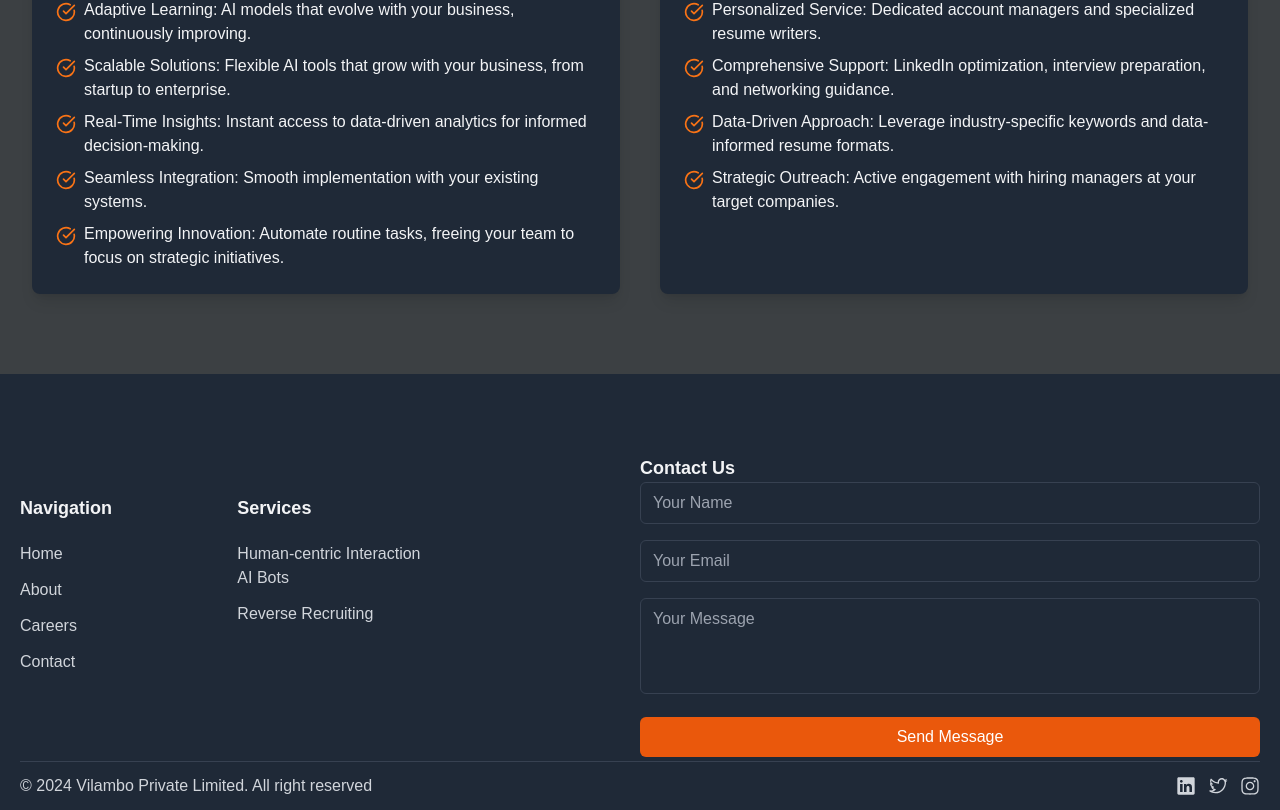
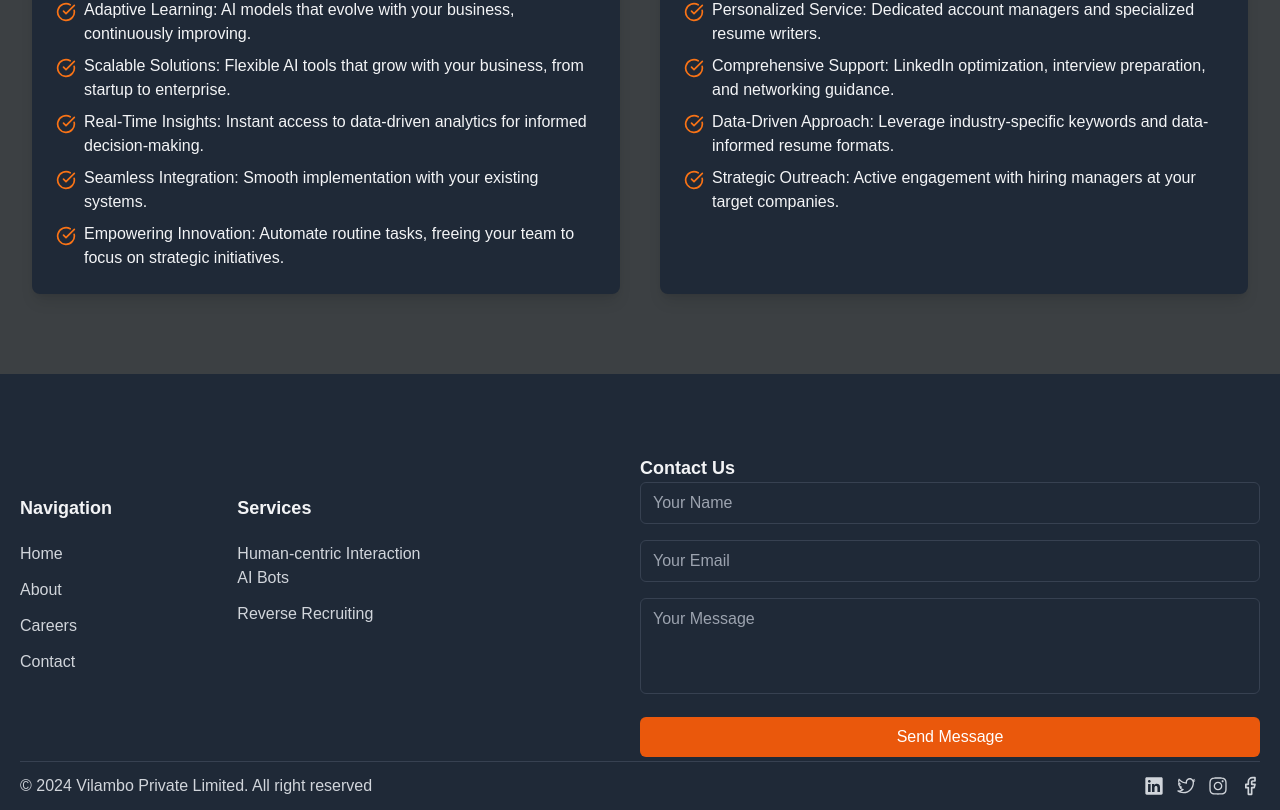
Before and after one commit to vilambo30/vilambosite, a Next.js app: page / in a window 1280 px wide. Shown: the part 2352-3162 px from the top of the page. Built offline with nearby package versions, Linux system fonts and the light colour scheme.

Commit message:
facebook icon added

```diff
--- a/src/app/footer/footer.jsx
+++ b/src/app/footer/footer.jsx
@@ -2,7 +2,7 @@
 import Link from "next/link";
 import { useRef, useState } from "react";
 import emailjs from "@emailjs/browser";
-import { InstagramIcon, LoaderCircleIcon } from "lucide-react";
+import { FacebookIcon, LoaderCircleIcon } from "lucide-react";
 import {
   InstagramLogoIcon,
   LinkedInLogoIcon,
@@ -254,6 +254,14 @@ const FooterBlock = () => {
             >
               <InstagramLogoIcon className="w-5 h-5" />
             </a>
+            <a
+              href="https://www.facebook.com/vilamboofficial/"
+              aria-label="social link"
+              rel="noreferer"
+              target="_blank"
+            >
+              <FacebookIcon className="w-5 h-5" />
+            </a>
           </div>
         </div>
       </div>
```
